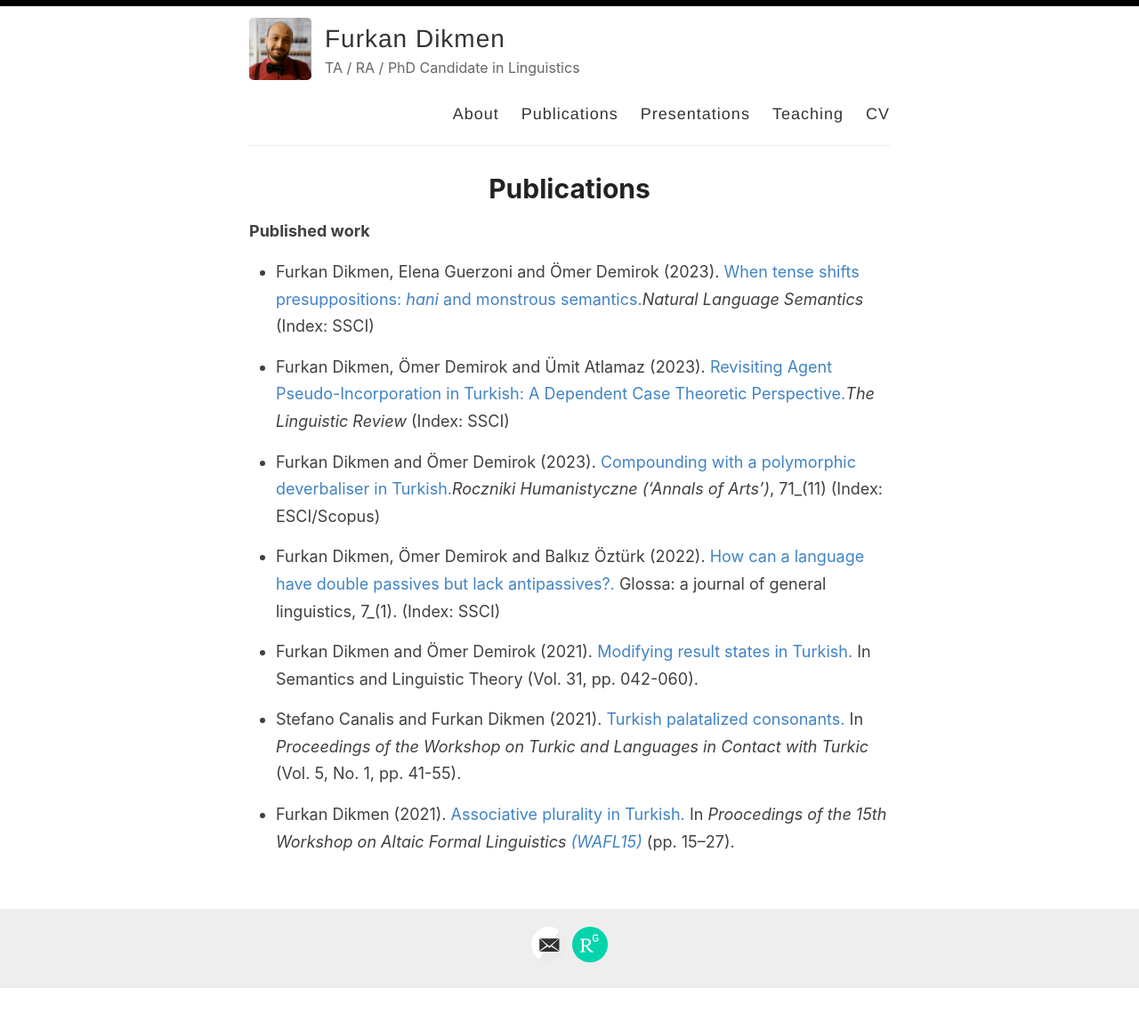
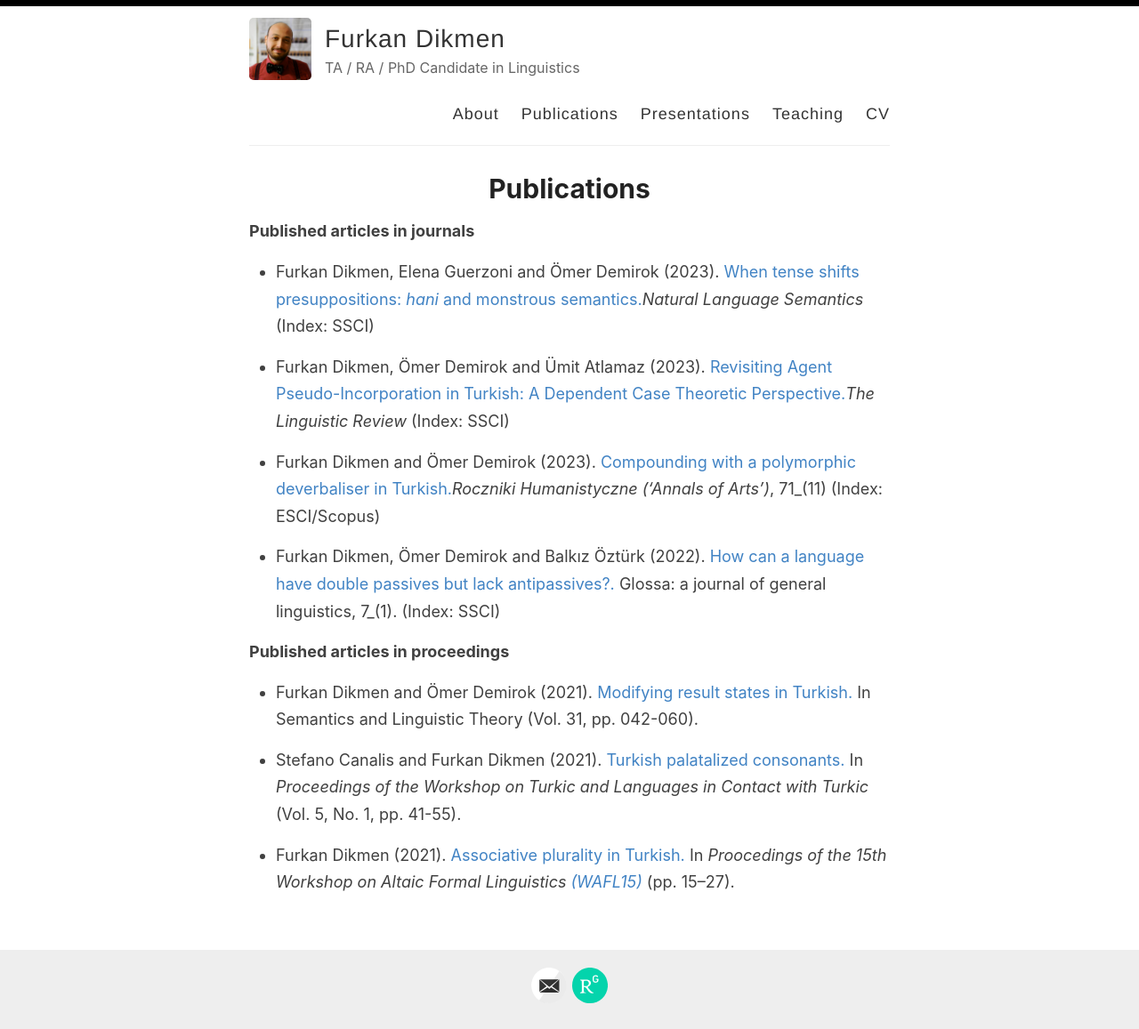
Before and after one commit to furkandikmen/furkandikmen.github.io, a Jekyll site: the page built from _pages/publications.md, in a window 1280 px wide. Shown: the whole page at 89% size. Built offline with Jekyll 4.4.1, drawn with Linux system fonts in a browser that asks for light colours; before the commit the page ends 1112 px from its top, so only the background shows below that.

Commit message:
Update publications.md

```diff
--- a/_pages/publications.md
+++ b/_pages/publications.md
@@ -5,7 +5,7 @@ permalink: /publications/
 ---
 
 
-**Published work**
+**Published articles in journals**
 
 - Furkan Dikmen, Elena Guerzoni and Ömer Demirok (2023). [When tense shifts presuppositions: _hani_ and monstrous semantics.](https://doi.org/10.1007/s11050-023-09215-y){:target="_blank" rel="noopener noreferrer"}_Natural Language Semantics_ (Index: SSCI)
 
@@ -15,6 +15,9 @@ permalink: /publications/
 
 - Furkan Dikmen, Ömer Demirok and Balkız Öztürk (2022). [How can a language have double passives but lack antipassives?.](https://www.glossa-journal.org/article/id/6553/){:target="_blank" rel="noopener noreferrer"} Glossa: a journal of general linguistics, 7_(1). (Index: SSCI)
 
+
+**Published articles in proceedings**
+
 - Furkan Dikmen and Ömer Demirok (2021). [Modifying result states in Turkish.](https://journals.linguisticsociety.org/proceedings/index.php/SALT/article/view/31.003){:target="_blank" rel="noopener noreferrer"} In Semantics and Linguistic Theory (Vol. 31, pp. 042-060).
 
 - Stefano Canalis and Furkan Dikmen (2021). [Turkish palatalized consonants.](https://journals.linguisticsociety.org/proceedings/index.php/tu/article/view/4781){:target="_blank" rel="noopener noreferrer"} In _Proceedings of the Workshop on Turkic and Languages in Contact with Turkic_ (Vol. 5, No. 1, pp. 41-55).
```
